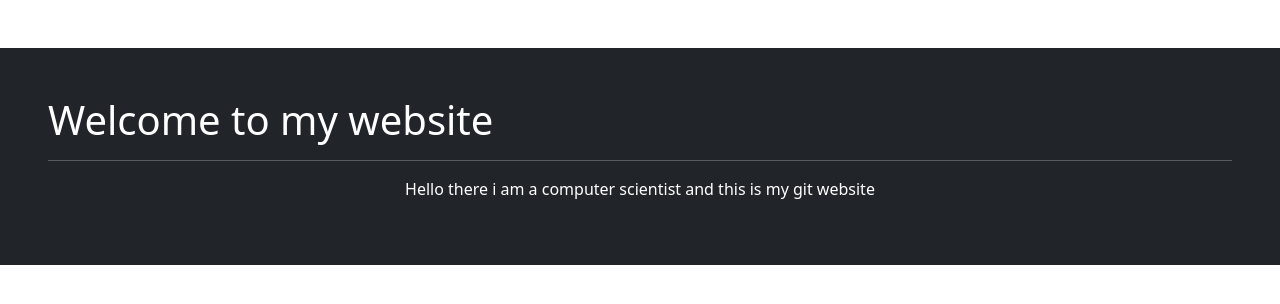
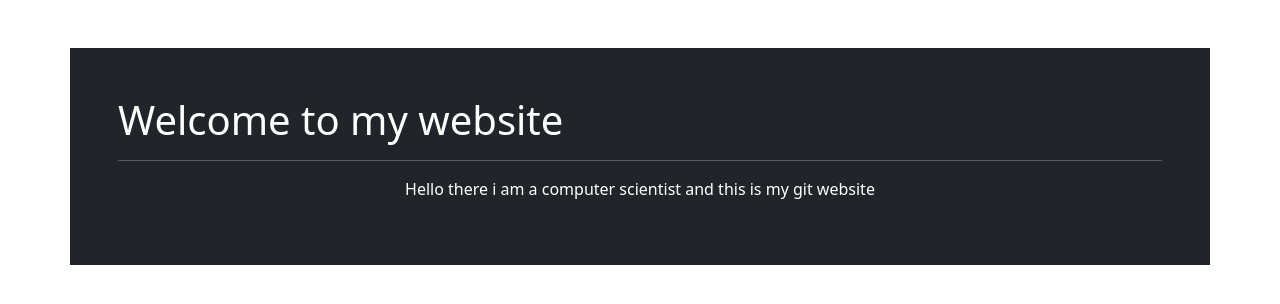
Before and after one commit to chomula/chomula.github.io, a plain HTML site: page index.html in a window 1280 px wide. Drawn offline with nearby package versions, Linux system fonts and the light colour scheme.

Commit message:
removed fluid

```diff
--- a/index.html
+++ b/index.html
@@ -8,7 +8,7 @@
 
 </head>
 <body>
-      <div class="container-fluid p-5 my-5 bg-dark text-white">
+      <div class="container p-5 my-5 bg-dark text-white">
       <h1>Welcome to my website</h1>
       <hr>
       <p style="text-align: center;"> Hello there i am a computer scientist and this is my git website </p>
```
